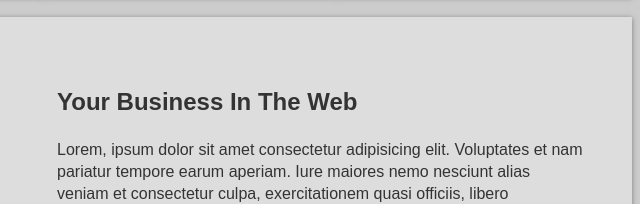
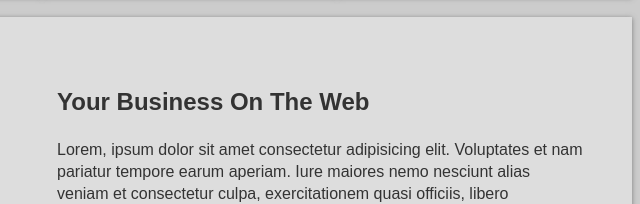
Before and after one commit to jaydonhashimoto/vanilla_css_grid, a plain HTML site: page index.html in a window 1280 px wide. Shown: the part 1004-1208 px from the top of the page, 598-1238 px from the left. Drawn offline with Linux system fonts and the light colour scheme.

Commit message:
updated info section

```diff
--- a/index.html
+++ b/index.html
@@ -74,7 +74,7 @@
         <section class="info">
             <img src="img/pic1.jpg" alt="">
             <div>
-                <h2>Your Business In The Web</h2>
+                <h2>Your Business On The Web</h2>
                 <p>Lorem, ipsum dolor sit amet consectetur adipisicing elit. Voluptates et nam pariatur tempore earum
                     aperiam. Iure maiores nemo nesciunt alias veniam et consectetur culpa, exercitationem quasi
                     officiis, libero numquam porro?</p>
```
